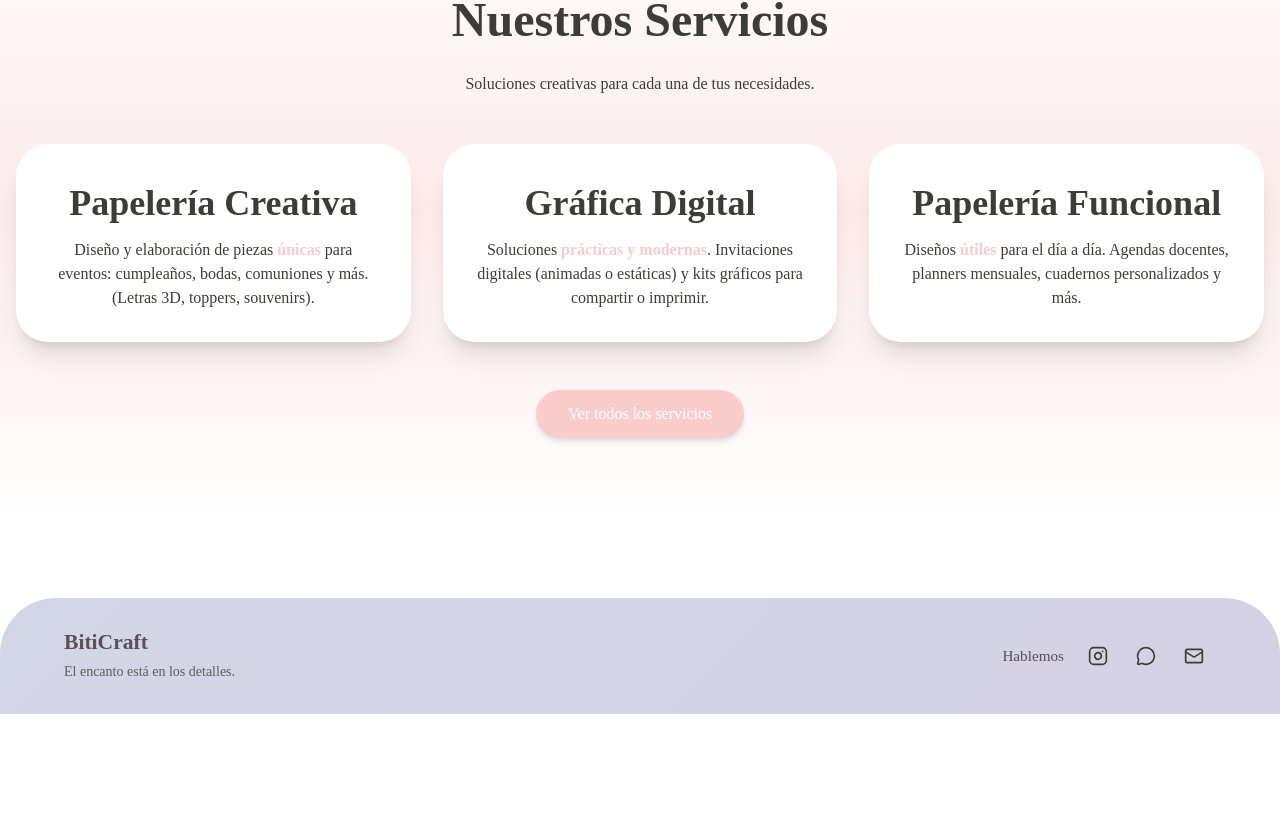
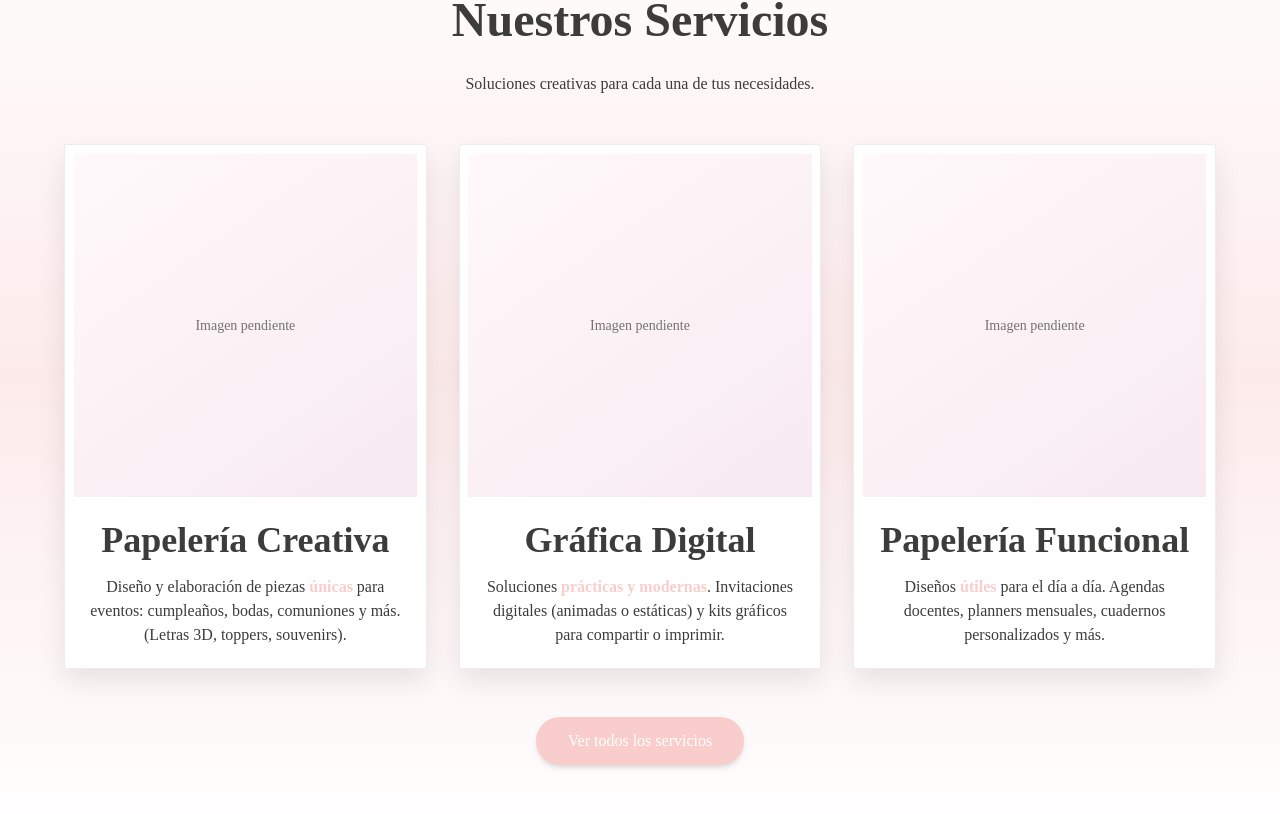
Before and after one commit to nicoKaminski/biticraft, a Next.js app: page / in a window 1280 px wide. Shown: the part 1186-2000 px from the top of the page. Before the commit the page ends 1900 px from the top, so only its background shows below. Built offline with nearby package versions, Linux system fonts and the light colour scheme.

Commit message:
feat(web): rediseña la seccion nuestros servicios

```diff
--- a/src/components/sections/SeccionServicios.module.css
+++ b/src/components/sections/SeccionServicios.module.css
@@ -71,22 +71,61 @@
 
 @media (min-width: 48rem) {
   .grilla {
-    grid-template-columns: repeat(3, minmax(0, 1fr));
+    grid-template-columns: repeat(2, minmax(0, 1fr));
+  }
+
+  .tarjeta:last-child {
+    grid-column: 1 / -1;
+    justify-self: center;
+    width: calc((100% - 2rem) / 2);
   }
 }
 
 .tarjeta {
-  border-radius: var(--radius-card-md);
+  box-sizing: border-box;
+  border: 1px solid rgba(128, 103, 113, 0.12);
+  border-radius: 0.2rem;
   background-color: #ffffff;
-  padding: 2rem;
+  padding: 0.55rem 0.55rem 1.25rem;
   text-align: center;
-  box-shadow: 0 20px 25px -5px rgba(0, 0, 0, 0.1), 0 8px 10px -6px rgba(0, 0, 0, 0.1);
-  transition: transform 300ms cubic-bezier(0.4, 0, 0.2, 1);
+  box-shadow: 0 12px 28px rgba(0, 0, 0, 0.09);
 }
 
-.tarjeta:hover {
-  transform: scale(1.05);
-  box-shadow: 0 25px 50px -12px rgba(0, 0, 0, 0.25);
+.visual {
+  position: relative;
+}
+
+.placeholderImagen {
+  position: relative;
+  display: grid;
+  width: 100%;
+  aspect-ratio: 1 / 1;
+  overflow: hidden;
+  place-items: center;
+  background-color: #fcf4f7;
+}
+
+.placeholderImagen::before {
+  position: absolute;
+  inset: 0;
+  background: linear-gradient(145deg, #fff9fb 0%, #f7eaf0 100%);
+  content: "";
+}
+
+.placeholderImagen span {
+  position: relative;
+  z-index: 1;
+  color: var(--color-gris);
+  font-size: 0.875rem;
+  opacity: 0.7;
+}
+
+.placeholderImagen img {
+  position: absolute;
+  inset: 0;
+  width: 100%;
+  height: 100%;
+  object-fit: cover;
 }
 
 .tarjetaTitulo {
@@ -109,12 +148,159 @@
   margin-bottom: 0;
 }
 
+.panel {
+  padding: 1rem 0.65rem 0.1rem;
+  background-color: #ffffff;
+}
+
 .palabraDestacada {
   color: var(--color-rosa);
   font-weight: 700;
+}
+
+.tarjeta:focus-visible {
+  outline: 3px solid var(--color-rosa);
+  outline-offset: 4px;
 }
 
 .ctaContenedor {
   margin-top: 3rem;
   text-align: center;
 }
+
+@media (min-width: 64rem) {
+  .grilla {
+    grid-template-columns: repeat(3, minmax(0, 1fr));
+    max-width: 72rem;
+    margin-inline: auto;
+  }
+
+  .tarjeta:last-child {
+    grid-column: auto;
+    justify-self: stretch;
+    width: auto;
+  }
+}
+
+@media (min-width: 64rem) and (hover: hover) and (pointer: fine) {
+  .tarjeta {
+    display: flex;
+    flex-direction: column;
+    aspect-ratio: 4 / 5;
+    padding: 0.55rem 0.55rem 1.25rem;
+    transition: transform 300ms cubic-bezier(0.4, 0, 0.2, 1);
+  }
+
+  .tarjeta:nth-child(1) {
+    transform: rotate(-0.8deg);
+  }
+
+  .tarjeta:nth-child(2) {
+    transform: rotate(0.6deg);
+  }
+
+  .tarjeta:nth-child(3) {
+    transform: rotate(-0.4deg);
+  }
+
+  .visual {
+    flex: 1;
+    min-height: 0;
+    overflow: hidden;
+  }
+
+  .placeholderImagen {
+    position: absolute;
+    inset: 0 0 auto;
+    z-index: 0;
+  }
+
+  .placeholderImagen::before,
+  .placeholderImagen img {
+    transition: transform 300ms cubic-bezier(0.4, 0, 0.2, 1);
+  }
+
+  .panel {
+    box-sizing: border-box;
+    position: absolute;
+    inset-inline: 0;
+    bottom: 0;
+    z-index: 1;
+    display: flex;
+    min-height: 5.75rem;
+    flex-direction: column;
+    justify-content: center;
+    padding: 0.9rem 0.65rem;
+  }
+
+  .tarjetaDescripcion {
+    max-height: 0;
+    margin-top: 0;
+    overflow: hidden;
+    opacity: 0;
+    transform: translateY(0.35rem);
+    transition:
+      max-height 300ms cubic-bezier(0.4, 0, 0.2, 1),
+      margin-top 300ms cubic-bezier(0.4, 0, 0.2, 1),
+      opacity 250ms cubic-bezier(0.4, 0, 0.2, 1),
+      transform 300ms cubic-bezier(0.4, 0, 0.2, 1);
+  }
+
+  .tarjeta:hover,
+  .tarjeta:focus-visible {
+    transform: translateY(-0.25rem) rotate(0deg);
+  }
+
+  .tarjeta:hover .tarjetaDescripcion,
+  .tarjeta:focus-visible .tarjetaDescripcion {
+    max-height: 10rem;
+    margin-top: 0.5rem;
+    opacity: 1;
+    transform: translateY(0);
+  }
+
+  .tarjeta:hover .placeholderImagen::before,
+  .tarjeta:focus-visible .placeholderImagen::before,
+  .tarjeta:hover .placeholderImagen img,
+  .tarjeta:focus-visible .placeholderImagen img {
+    transform: scale(1.02);
+  }
+}
+
+@media (prefers-reduced-motion: reduce) {
+  .tarjeta {
+    transform: none;
+    transition: none;
+  }
+
+  .tarjeta:hover,
+  .tarjeta:focus-visible {
+    transform: none;
+  }
+
+  .placeholderImagen::before,
+  .placeholderImagen img,
+  .tarjetaDescripcion {
+    transition: none;
+  }
+
+  .placeholderImagen::before,
+  .placeholderImagen img {
+    transform: none;
+  }
+
+  .tarjeta:hover .placeholderImagen::before,
+  .tarjeta:focus-visible .placeholderImagen::before,
+  .tarjeta:hover .placeholderImagen img,
+  .tarjeta:focus-visible .placeholderImagen img {
+    transform: none;
+  }
+
+  .tarjetaDescripcion {
+    max-height: none;
+    margin-top: 0.5rem;
+    overflow: visible;
+    opacity: 1;
+    transform: none;
+  }
+}
--- a/src/components/sections/SeccionServicios.tsx
+++ b/src/components/sections/SeccionServicios.tsx
@@ -15,42 +15,57 @@ export const SeccionServicios = () => {
         </div>
 
         <div className={styles.grilla}>
-          <div className={styles.tarjeta}>
-            <h3 className={styles.tarjetaTitulo}>
-              Papelería Creativa
-            </h3>
+          <article className={styles.tarjeta} tabIndex={0}>
+            <div className={styles.visual}>
+              <div className={styles.placeholderImagen} aria-hidden="true">
+                <span>Imagen pendiente</span>
+              </div>
+              <div className={styles.panel}>
+                <h3 className={styles.tarjetaTitulo}>Papelería Creativa</h3>
                 <p className={styles.tarjetaDescripcion}>
                   Diseño y elaboración de piezas{" "}
                   <span className={styles.palabraDestacada}>únicas</span> para
-              eventos: cumpleaños, bodas, comuniones y más. (Letras 3D, toppers,
-              souvenirs).
+                  eventos: cumpleaños, bodas, comuniones y más. (Letras 3D,
+                  toppers, souvenirs).
                 </p>
               </div>
+            </div>
+          </article>
 
-          <div className={styles.tarjeta}>
-            <h3 className={styles.tarjetaTitulo}>
-              Gráfica Digital
-            </h3>
+          <article className={styles.tarjeta} tabIndex={0}>
+            <div className={styles.visual}>
+              <div className={styles.placeholderImagen} aria-hidden="true">
+                <span>Imagen pendiente</span>
+              </div>
+              <div className={styles.panel}>
+                <h3 className={styles.tarjetaTitulo}>Gráfica Digital</h3>
                 <p className={styles.tarjetaDescripcion}>
                   Soluciones{" "}
                   <span className={styles.palabraDestacada}>
                     prácticas y modernas
                   </span>
-              . Invitaciones digitales (animadas o estáticas) y kits gráficos
-              para compartir o imprimir.
+                  . Invitaciones digitales (animadas o estáticas) y kits
+                  gráficos para compartir o imprimir.
                 </p>
               </div>
+            </div>
+          </article>
 
-          <div className={styles.tarjeta}>
-            <h3 className={styles.tarjetaTitulo}>
-              Papelería Funcional
-            </h3>
+          <article className={styles.tarjeta} tabIndex={0}>
+            <div className={styles.visual}>
+              <div className={styles.placeholderImagen} aria-hidden="true">
+                <span>Imagen pendiente</span>
+              </div>
+              <div className={styles.panel}>
+                <h3 className={styles.tarjetaTitulo}>Papelería Funcional</h3>
                 <p className={styles.tarjetaDescripcion}>
                   Diseños <span className={styles.palabraDestacada}>útiles</span>{" "}
-              para el día a día. Agendas docentes, planners mensuales, cuadernos
-              personalizados y más.
+                  para el día a día. Agendas docentes, planners mensuales,
+                  cuadernos personalizados y más.
                 </p>
               </div>
+            </div>
+          </article>
         </div>
 
         <div className={styles.ctaContenedor}>
```
Lines whose indentation alone changed are shown as unchanged.
